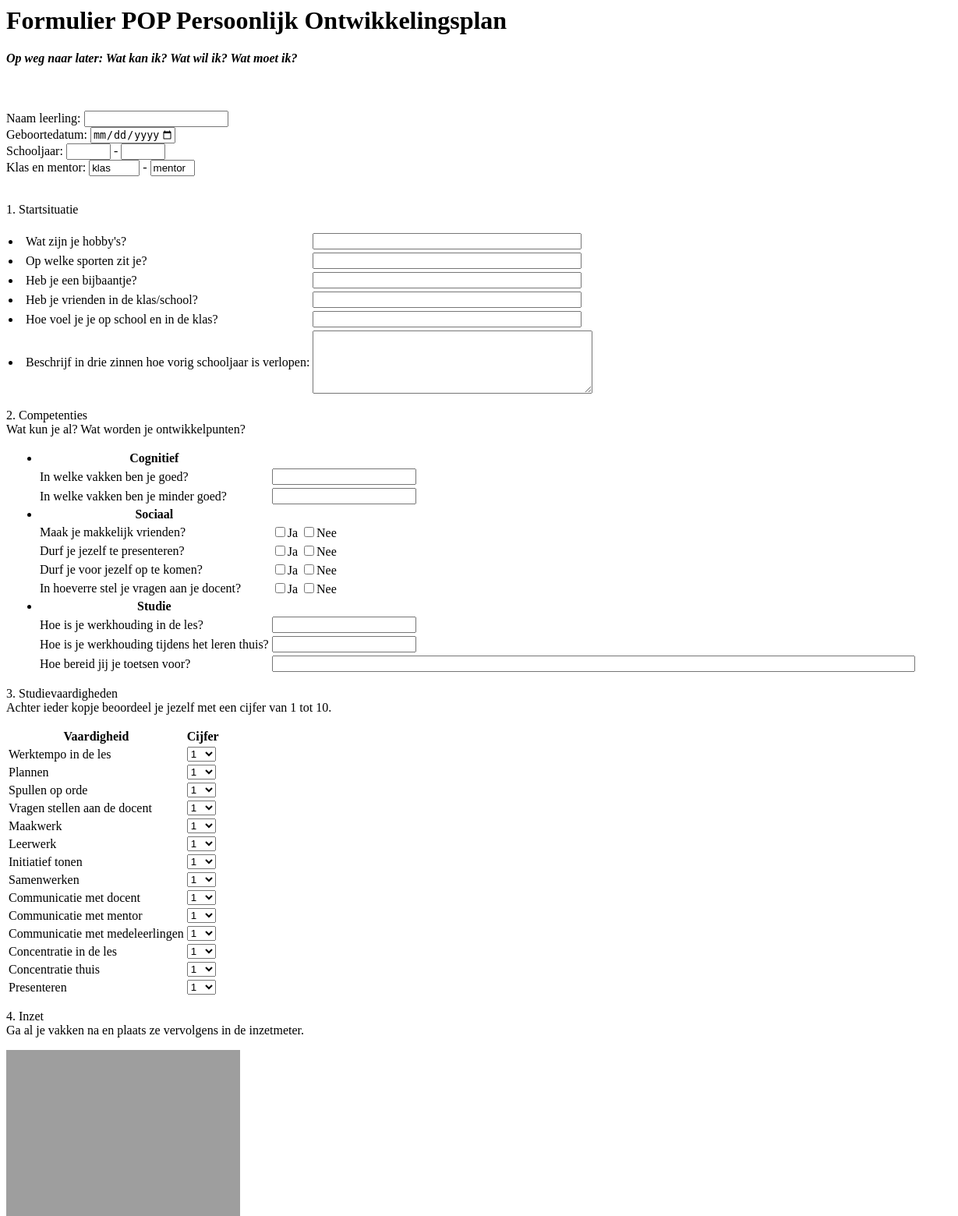
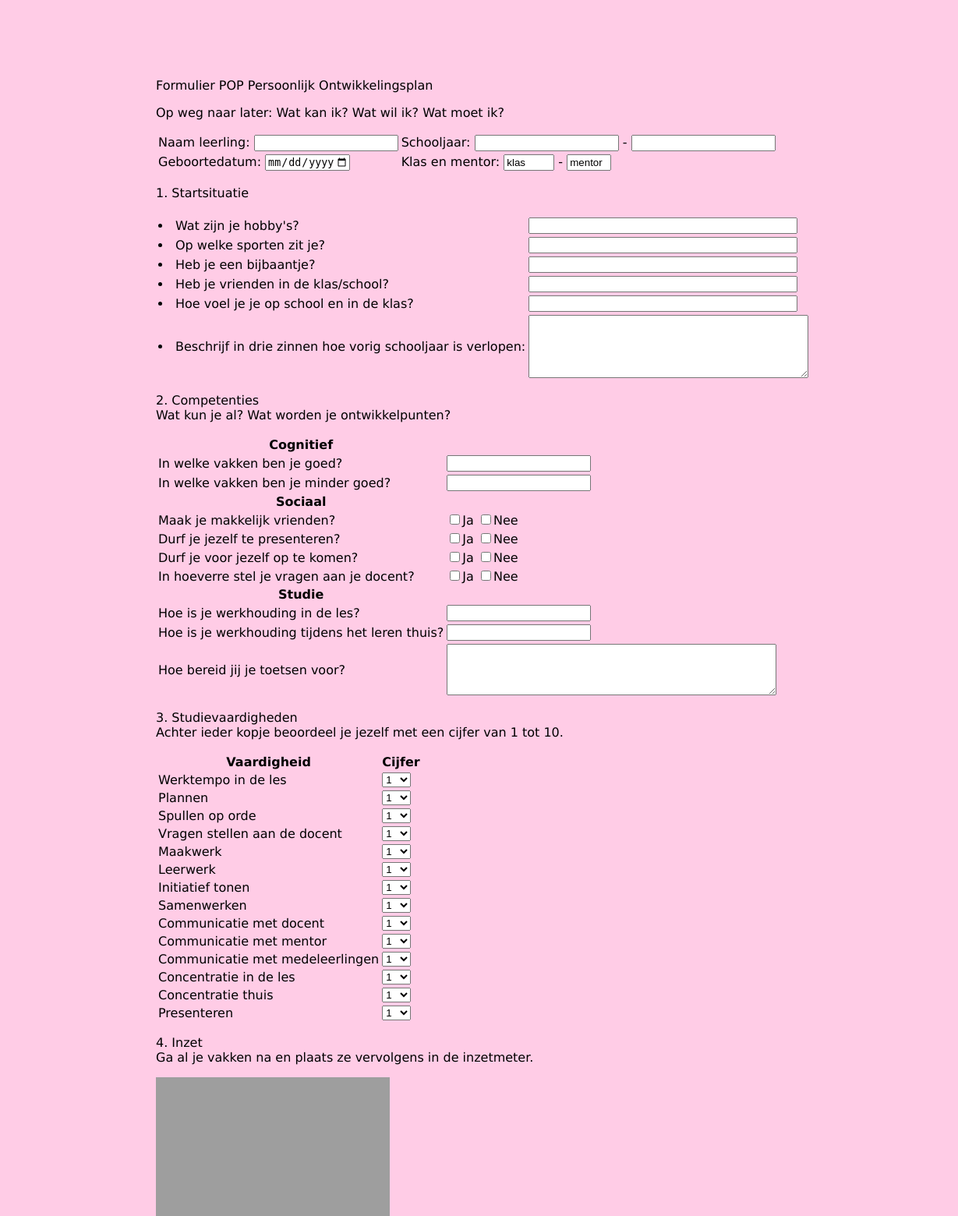
Before and after one commit to xaripha/POP, a PHP site: page /leerling2b.php in a window 1600 px wide. Shown: the top 1560 px of the page at 78% size, without its empty margins (0-1229 px from the left). Run offline with PHP 8.4, Linux system fonts and the light colour scheme; grey boxes are pictures that could not be loaded.

Commit message:
Update leerling2b.php

```diff
--- a/leerling2b.php
+++ b/leerling2b.php
@@ -1,15 +1,20 @@
+<head>
+<link rel="stylesheet" type="text/css" href="popmaak.css">
+</head>
  <form method="post">
  <head>
+ <style>
+
+
+ </style>
   <title> POP </title>
- <h1> Formulier POP Persoonlijk Ontwikkelingsplan </h1>
-<p> <h4> <i> Op weg naar later: Wat kan ik? Wat wil ik? Wat moet ik? </i> </h4> </p>
- <br/><br/>
+ Formulier POP Persoonlijk Ontwikkelingsplan
+<p>  Op weg naar later: Wat kan ik? Wat wil ik? Wat moet ik?  </p>
 
-Naam leerling: <input type="text" name="voornaam" /> <br/>
-Geboortedatum:   <input type="date" name="geboortedatum"  min="1916-01-01" max="2016-11-10" ><br>
-Schooljaar: <input type="text" name="schooljaar1" size="4" /> - <input type="text" name="schooljaar2" size="4" /><br/>
-Klas en mentor: <input type="text" name="klas" value="klas"size="5" /> - <input type="text" name="mentor" value="mentor" size="4" /> <br/><br/>
-</head>
+<table name="t1">
+<tr><td>Naam leerling: <input type="text" name="voornaam" /> </td><td>Schooljaar: <input type="number" name="schooljaar1" min="2016" "size="4" /> - <input type="number" name="schooljaar2" min="2016" size="4" /></td></tr>
+<tr><td>Geboortedatum:   <input type="date" name="geboortedatum"  min="1916-01-01" max="2016-11-10" ></td> <td>Klas en mentor: <input type="text" name="klas" value="klas"size="5" /> - <input type="text" name="mentor" value="mentor" size="4" /> </td></tr>
+</table></head>
 
 <body>
 <p> 1. Startsituatie
@@ -26,19 +31,19 @@ Klas en mentor: <input type="text" name="klas" value="klas"size="5" /> - <input
 Wat kun je al? Wat worden je ontwikkelpunten? </p>
 <ul>
 <table>
-<tr><th><li>Cognitief</th></tr>
+<tr><li><th>Cognitief</th></li></tr>
 <tr><td>In welke vakken ben je goed?</td> <td><input type="text" name="vakkengoed" /> </td></tr>
-<tr><td>In welke vakken ben je minder goed?</td> <td><input type="text" name="vakkenmindergoed" /></li></td></tr>
-<tr><th><li>Sociaal </th></tr>
+<tr><td>In welke vakken ben je minder goed?</td> <td><input type="text" name="vakkenmindergoed" /></td></tr>
+<tr><th><li>Sociaal </li></th></tr>
 <tr><td>Maak je makkelijk vrienden? </td><td><input type="checkbox" name="vriendenja" value="Ja">Ja <input type="checkbox" name="vriendennee" value="Nee">Nee </td></tr>
 <tr><td>Durf je jezelf te presenteren?</td><td> <input type="checkbox" name="presenterenja" value="Ja">Ja <input type="checkbox" name="presenterennee" value="Nee">Nee </td></tr>
 <tr><td>Durf je voor jezelf op te komen?</td><td><input type="checkbox" name="opkomenja" value="Ja">Ja <input type="checkbox" name="opkomennee" value="Nee">Nee </td></tr>
 <tr><td>In hoeverre stel je vragen aan je docent?</td><td><input type="checkbox" name="vragenja" value="Ja">Ja <input type="checkbox" name="vragennee" value="Nee">Nee </td></tr>
-</li>
-<tr><th><li>Studie</th></tr>
+
+<tr><th><li>Studie</li></th></tr>
 <tr><td>Hoe is je werkhouding in de les? </td><td><input type="text" name="les " /></td></tr>
 <tr><td>Hoe is je werkhouding tijdens het leren thuis?</td><td> <input type="text" name="thuis" /></td></tr>
-<tr><td>Hoe bereid jij je toetsen voor? </td><td><input type="text" name="voorbereiden" size="100" /> </li></td></tr>
+<tr><td>Hoe bereid jij je toetsen voor? </td><td><textarea name="message" rows="4" cols="50"></textarea></td></tr>
 </table>
 </ul>
 
@@ -88,26 +93,42 @@ Achter ieder kopje beoordeel je jezelf met een cijfer van 1 tot 10. </p>
 <p> 4. Inzet   </br>
 Ga al je vakken na en plaats ze vervolgens in de inzetmeter.</p>
 <img src="inzetmeter.jpg" alt="inzetmeter" style="width:300px;height:400px;" > <br/>
-<table>
+<table id="t5">
 <tr><th> Inzet: </th> <th> Vakken:</th> </tr>
 <tr><td>Extreme inzet: <br/> </td>  <td><input type="text" name="extreem" /><br/> </td></tr>
-<tr><td>Geweldige inzet: <br/> </td> <td><input type="text" name="extreem" /><br/></td></tr>
-<tr><td>Prima inzet: <br/></td><td><input type="text" name="extreem" /><br/></td></tr>
-<tr><td>Goede inzet:<br/></td><td><input type="text" name="extreem" /><br/></td></tr>
-<tr><td>Een beetje inzet:<br/></td><td><input type="text" name="extreem" /><br/></td></tr>
-<tr><td>Een klein beetje inzet: <br/></td><td><input type="text" name="extreem" /><br/></td></tr>
-<tr><td>Geen inzet: <br/></td><td><input type="text" name="extreem" /><br/></td></tr>
+<tr><td>Geweldige inzet: <br/> </td> <td><input type="text" name="geweldig" /><br/></td></tr>
+<tr><td>Prima inzet: <br/></td><td><input type="text" name="prima" /><br/></td></tr>
+<tr><td>Goede inzet:<br/></td><td><input type="text" name="goed" /><br/></td></tr>
+<tr><td>Een beetje inzet:<br/></td><td><input type="text" name="beetje" /><br/></td></tr>
+<tr><td>Een klein beetje inzet: <br/></td><td><input type="text" name="klein" /><br/></td></tr>
+<tr><td>Geen inzet: <br/></td><td><input type="text" name="geen" /><br/></td></tr>
 </table>
 <p> 5. Persoonlijke kenmerken</p>
+<img src="kenmerken.jpg" alt="inzetmeter" style="width:280px;height:278px;" ></br>
+Kies welke kleur het beste bij je past:</br><input type="radio" name="gender" value="Blauw">Blauw
+<input type="radio" name="gender" value="Rood">Rood
+<input type="radio" name="gender" value="Groen">Groen<input type="radio" name="gender" value="Geel">Geel</br>
+Licht je keuze toe: </br>
+<textarea name="message" rows="4" cols="50"></textarea> </br>
+<p> 6. Leerstijlen </p>
+Welke leerstijl heb jij?
+In totaal zijn er vier leerstijlen, dat wil zeggen 4 manieren waarop je dingen kunt leren.</br>
+Afhankelijk van de leerstof en de situatie gebruik je een bepaalde leerstijl. </br>
 
-<p> 6. Leerstijlen </p>
+Ga naar deze site voor de test: https://www.123test.nl/leerstijl/
+</br></br>
+Wat is het resultaat?</br>
+Het resultaat is <input type="text" name="leerstijl" size="60" />
+</br> In hoeverre had je dit verwacht?</br>
+<textarea name="message" rows="4" cols="50"></textarea> </br></br>
+
 
 <p> 7.  Denkvoorkeuren  </br>
-<i>Als je weet wat voor jou je denkvoorkeur is, dan kun je dit gebruiken bij jouw manier van leren. </br>
-Lees de drie denkvoorkeuren door en kies de denkvoorkeur die volgens jou het meest bij jou past.</i></p>
+Als je weet wat voor jou je denkvoorkeur is, dan kun je dit gebruiken bij jouw manier van leren. </br>
+Lees de drie denkvoorkeuren door en kies de denkvoorkeur die volgens jou het meest bij jou past.</p>
  </br>
 
-<table> <caption> <li>Analytisch Denken</li></caption>
+<table id="t6"> <caption> <li>Analytisch Denken</li></caption>
 <tr><th>Communicatie</th><th>Proces (tijdens het werk)</th><th>Product</th></tr>
 <tr><td><input type="checkbox" value="kritisch">is kritisch</td><td><input type="checkbox" value="overzicht">houdt overzicht: eerst dit, dan dat nog </td> <td><input type="checkbox" value="formulerenh">goed geformuleerd</td></tr>
 <tr><td><input type="checkbox" value="redeneert">redeneert goed</td><td><input type="checkbox" value="verdieping">zoekt graag verdieping: meer informatie (boeken, internet)</td> <td><input type="checkbox" value="samenhang">logische samenhang</td></tr>
@@ -116,7 +137,7 @@ Lees de drie denkvoorkeuren door en kies de denkvoorkeur die volgens jou het mee
 <tr><td><input type="checkbox" value="samenvatten">kan goed samenvatten waar het om gaat </td><td><input type="checkbox" value="evalueert">evalueert eigen en andermans werk </td> <td></td></tr>
 </table>
 </br>
-<table>  <caption><li> Pragmatisch Denken</li></caption>
+<table id="t6">  <caption><li> Pragmatisch Denken</li></caption>
 <tr><th>Communicatie</th><th>Proces (tijdens het werk)</th><th>Product</th></tr>
 <tr><td><input type="checkbox" value="samenwerken">kan goed samenwerken </td><td><input type="checkbox" value="doelgericht">werkt doelgericht</td> <td><input type="checkbox" value="overzicht">met inzet en overzicht gewerkt, op tijd af</td></tr>
 <tr><td><input type="checkbox" value="geleerde">kan geleerde kennis toepassen </td><td><input type="checkbox" value="setting">voelt goed aan waar het om gaat in een opdracht in een specifieke setting</td> <td><input type="checkbox" value="toegepast">beschikbare kennis goed toegepast</td></tr>
@@ -125,7 +146,7 @@ Lees de drie denkvoorkeuren door en kies de denkvoorkeur die volgens jou het mee
 <tr><td><input type="checkbox" value="kan">laat graag zien wat hij/zij weet of kan </td><td><input type="checkbox" value="betrouwbaar">werkt betrouwbaar en zelfstandig </td> <td></td></tr>
 </table>
 </br>
-<table> <caption> <li>Creatief Denken</li></caption>
+<table id="t6"> <caption> <li>Creatief Denken</li></caption>
 <tr><th>Communicatie</th><th>Proces (tijdens het werk)</th><th>Product</th></tr>
 <tr><td><input type="checkbox" value="ideeën">komt met nieuwe ideeën</td><td><input type="checkbox" value="verbeelding">gebruikt verbeelding</td> <td><input type="checkbox" value="beeldend">beeldend geformuleerd en/of rijk geïllustreerd</td></tr>
 <tr><td><input type="checkbox" value="beelden">denkt in beelden (geeft goede vergelijkingen)</td><td><input type="checkbox" value="geheel">voegt heel verschillende soorten informatie samen tot geheel</td> <td><input type="checkbox" value="onverwachte">onverwachte verbanden tussen elementen/materialen</td></tr>
@@ -137,7 +158,7 @@ Wat is jouw denkvoorkeur?</br>
 <input type="radio" name="gender" value="analytisch" checked> Analytisch denken<br>
 <input type="radio" name="gender" value="pragmatisch"> Pragmatisch denken<br>
 <input type="radio" name="gender" value="creatief"> Creatief denken </br></br>
-Licht je keuze toe: <input type="text" name="denkkeuze" size="75" />
+Licht je keuze toe: <textarea name="message" rows="4" cols="50"></textarea>
 
 <p> 8. Leerjaar gebonden:
 </br> (Bijvoorbeeld 3e klas profielkeuze, 4e/5e klas vervolgopleiding, toekomst)
@@ -149,7 +170,7 @@ Licht je keuze toe: <input type="text" name="denkkeuze" size="75" />
 <p> a) Cognitieve vaardigheden
 </br> Noteer wat je cijfers nu zijn en vervolgens wat je graag zou willen behalen. </br>
 Hoe ga je dit voor elkaar krijgen en wat heb je daarvoor nodig? </p>
-<table>
+<table id="t7">
 <tr><th>Vak</th><th>Nederlands</th><th>Engels</th><th><select><option value="-Kies je vak-">-Kies je vak-</option><option value="Frans">Frans</option><option value="Duits">Duits</option><option value="Latijn">Latijn</option><option value="Grieks">Grieks</option><option value="Wiskunde(A,B,C)">Wiskunde (A, B, C)</option>
   <option value="Wiskunde D">Wiskunde D</option><option value="Informatica">Informatica</option><option value="Aardrijkskunde">Aardrijkskunde</option><option value="Geschiedenis">Geschiedenis</option><option value="Biologie">Biologie</option><option value="Scheikunde">Scheikunde</option><option value="Natuurkunde">Natuurkunde</option><option value="Economie">Economie<option value="M&O">M&O </option><option value="Kunst">Kunst</option><option value="BSM">BSM</select> </th> <th> <select><option value="-Kies je vak-">-Kies je vak-</option><option value="Frans">Frans</option><option value="Duits">Duits</option><option value="Latijn">Latijn</option><option value="Grieks">Grieks</option><option value="Wiskunde(A,B,C)">Wiskunde (A, B, C)</option>
   <option value="Wiskunde D">Wiskunde D</option><option value="Informatica">Informatica</option><option value="Aardrijkskunde">Aardrijkskunde</option><option value="Geschiedenis">Geschiedenis</option><option value="Biologie">Biologie</option><option value="Scheikunde">Scheikunde</option><option value="Natuurkunde">Natuurkunde</option><option value="Economie">Economie<option value="M&O">M&O </option><option value="Kunst">Kunst</option><option value="BSM">BSM</select> </th><th> <select><option value="-Kies je vak-">-Kies je vak-</option><option value="Frans">Frans</option><option value="Duits">Duits</option><option value="Latijn">Latijn</option><option value="Grieks">Grieks</option><option value="Wiskunde(A,B,C)">Wiskunde (A, B, C)</option>
@@ -210,14 +231,14 @@ Beschrijf hieronder de drie vakken die momenteel voor jouw cijferlijst de priori
 <tr><td>Wie gaat mij hierbij helpen?</td><td><input type="text" name="helpen" size="50" /></td></tr>
 <tr><td>In welk tijdspad ga ik dit voor elkaar krijgen?</td><td><input type="text" name="tijdspad" size="50" /></td></tr>
 </table>
-
+</br></br>
  <p> 10. Doel op lange termijn
  </br> Wat wil je over tien jaar bereikt hebben?
  </br><textarea name="message" rows="6" cols="80"></textarea></p>
 
 
 <p> </p>
-
+</br>
 </body>
 <p>
  <input type="submit" value="Verzend" />
```
